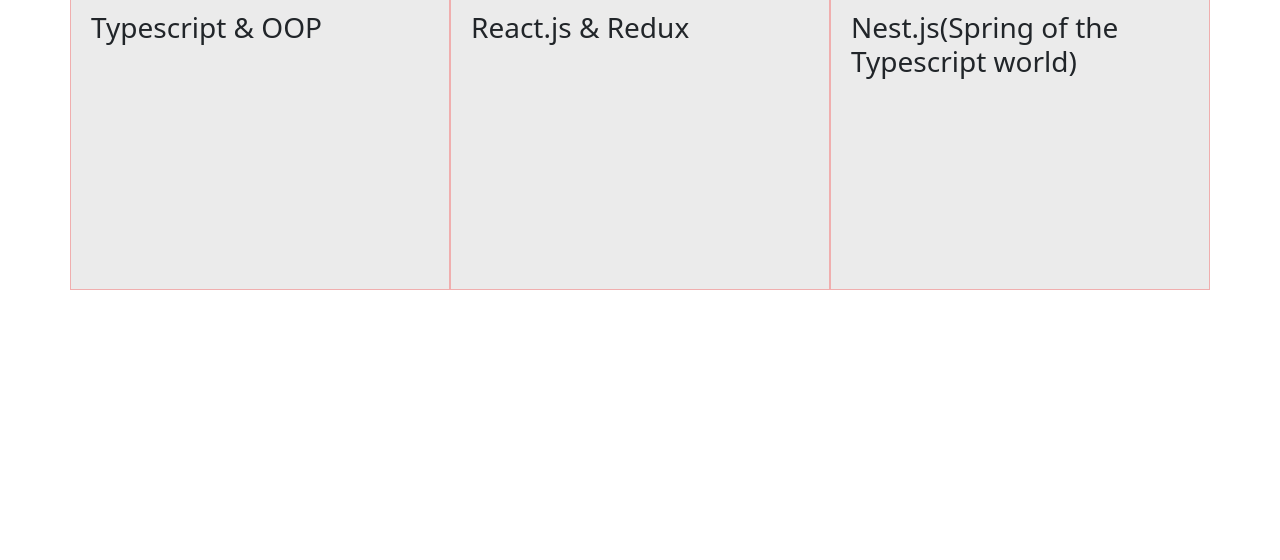
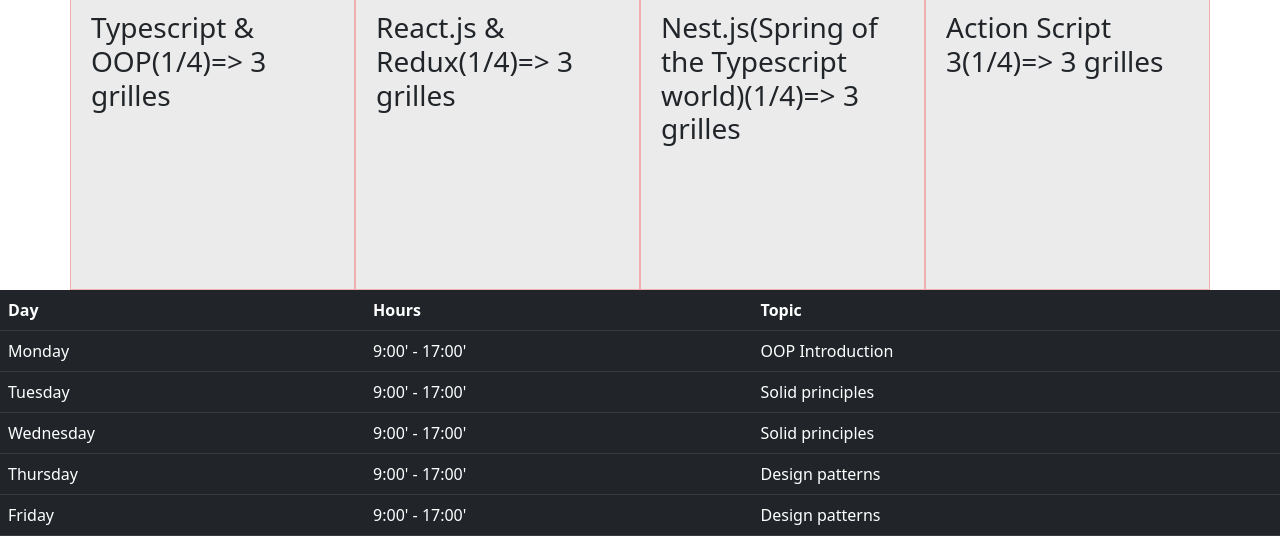
Before and after one commit to BioLionMM/bootstrap, a plain HTML site: page index.html in a window 1280 px wide. Shown: the part 240-800 px from the top of the page. Drawn offline with nearby package versions, Linux system fonts and the light colour scheme.

Commit message:
tableaux

```diff
--- a/index.html
+++ b/index.html
@@ -26,17 +26,58 @@
     </ul>
     <h2>Description of each topic</h2>
     <div class="container">
+
       <div class="row">
-        <div class="col topic">
-          <h3>Typescript & OOP</h3>
+        <div class="col-lg-3 col-md-12 col-sm-6 col-xs-12 topic">
+          <h3>Typescript & OOP(1/4)=> 3 grilles</h3>
         </div>
-        <div class="col topic">
-          <h3>React.js & Redux</h3>
+        <div class="col-lg-3 col-md-3 col-sm-6 col-xs-12 topic">
+          <h3>React.js & Redux(1/4)=> 3 grilles</h3>
         </div>
-        <div class="col topic">
-          <h3>Nest.js(Spring of the Typescript world)</h3>
+        <div class="col-lg-3 col-md-6 col-sm-6 col-xs-12 topic">
+          <h3>Nest.js(Spring of the Typescript world)(1/4)=> 3 grilles</h3>
+        </div>
+
+        <div class="col-lg-3 col-md-3 col-sm-6 col-xs-12 topic">
+          <h3>Action Script 3(1/4)=> 3 grilles</h3>
         </div>
       </div>
     </div>
+    <table class="table table-hover table-dark">
+        <thead>
+          <tr>
+            <th>Day</th>
+            <th>Hours</th>
+            <th>Topic</th>
+          </tr>
+        </thead>
+        <tbody>
+          <tr>
+            <td>Monday</td>
+            <td>9:00' - 17:00'</td>
+            <td>OOP Introduction</td>
+          </tr>
+          <tr>
+            <td>Tuesday</td>
+            <td>9:00' - 17:00'</td>
+            <td>Solid principles</td>
+          </tr>
+          <tr>
+            <td>Wednesday</td>
+            <td>9:00' - 17:00'</td>
+            <td>Solid principles</td>
+          </tr>
+          <tr>
+            <td>Thursday</td>
+            <td>9:00' - 17:00'</td>
+            <td>Design patterns</td>
+          </tr>
+          <tr>
+            <td>Friday</td>
+            <td>9:00' - 17:00'</td>
+            <td>Design patterns</td>
+          </tr>
+        </tbody>
+      </table>
   </body>
 </html>
```
